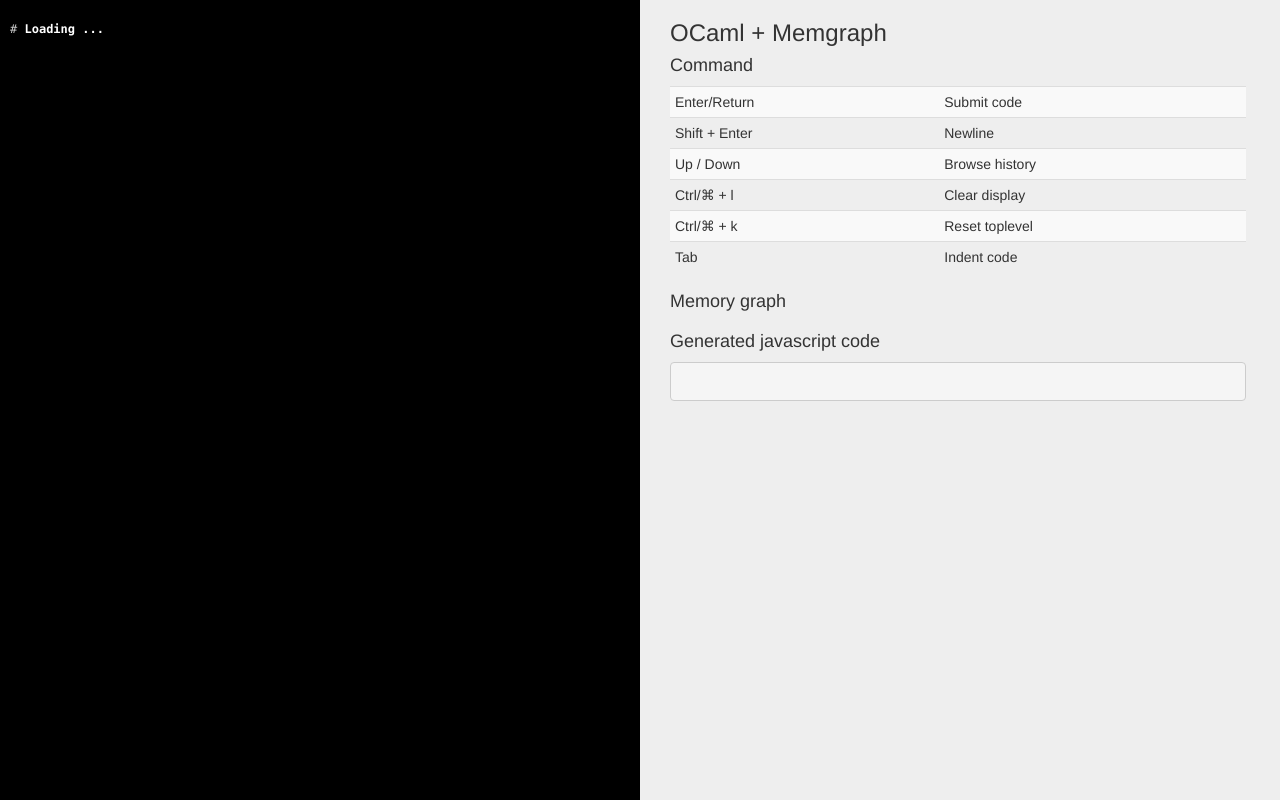
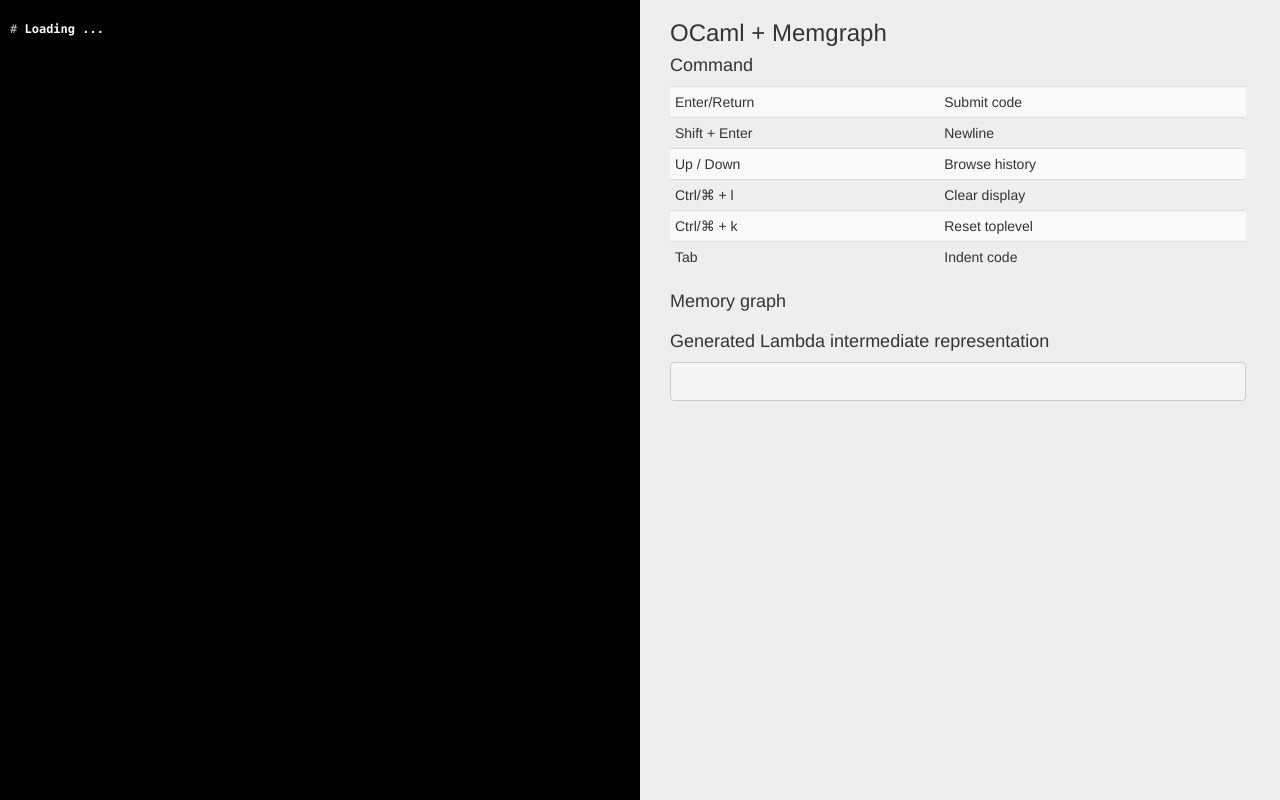
Before and after one commit to Armael/jsoo-memgraph-toplevel, a plain HTML site: page index.html in a window 1280 px wide. Drawn offline with nearby package versions, Linux system fonts and the light colour scheme; a script that the page names is missing.

Commit message:
print the -dlambda output instead of the js output of the last phrase

```diff
--- a/index.html
+++ b/index.html
@@ -233,7 +233,7 @@
       <h4 class="clear">Memory graph</h4>
       <!-- <pre id="toploop-env"></pre> -->
       <div id="toploop-env-svg"></div>
-      <h4 class="clear">Generated javascript code</h4>
+      <h4 class="clear">Generated Lambda intermediate representation</h4>
       <pre id="last-js">
       </pre>
     </div>
```
Also changed, not shown: 1 other file.
